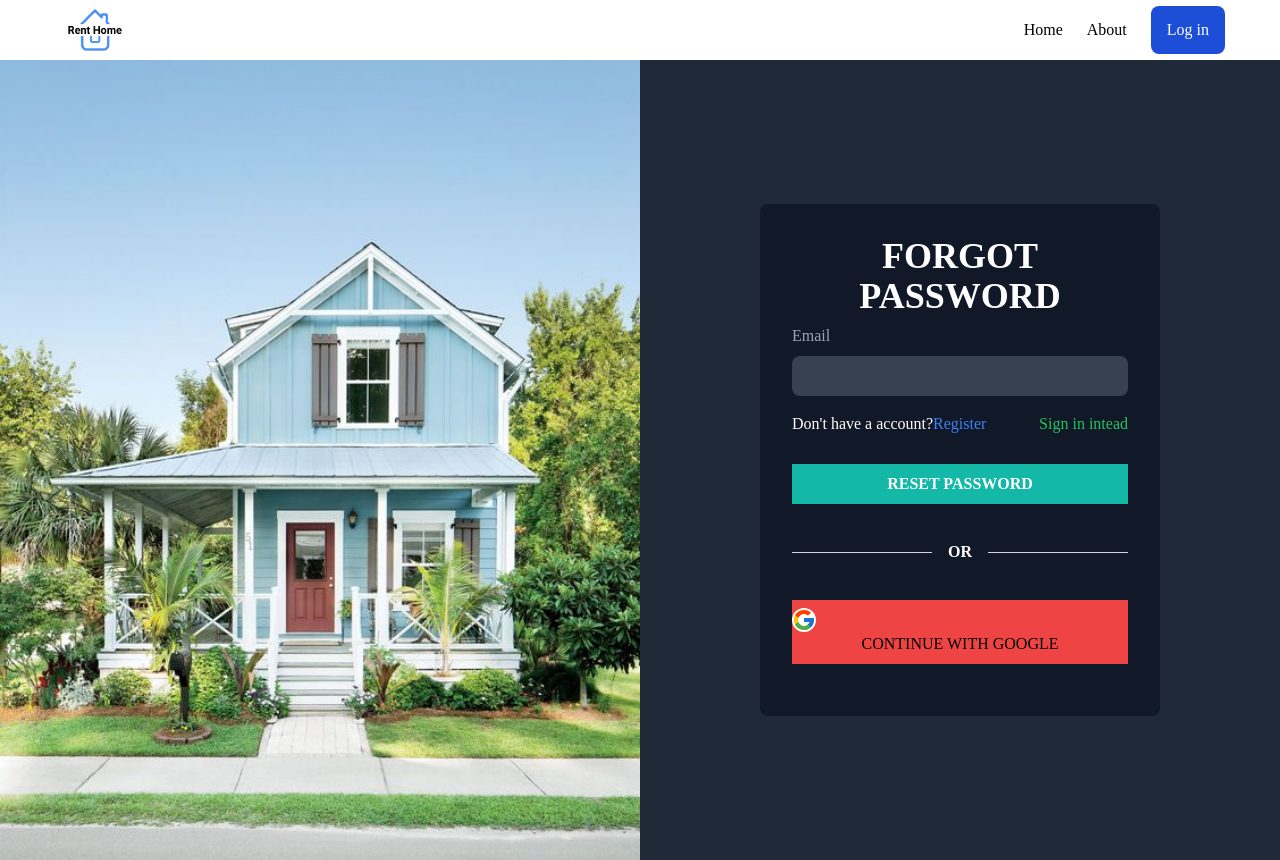
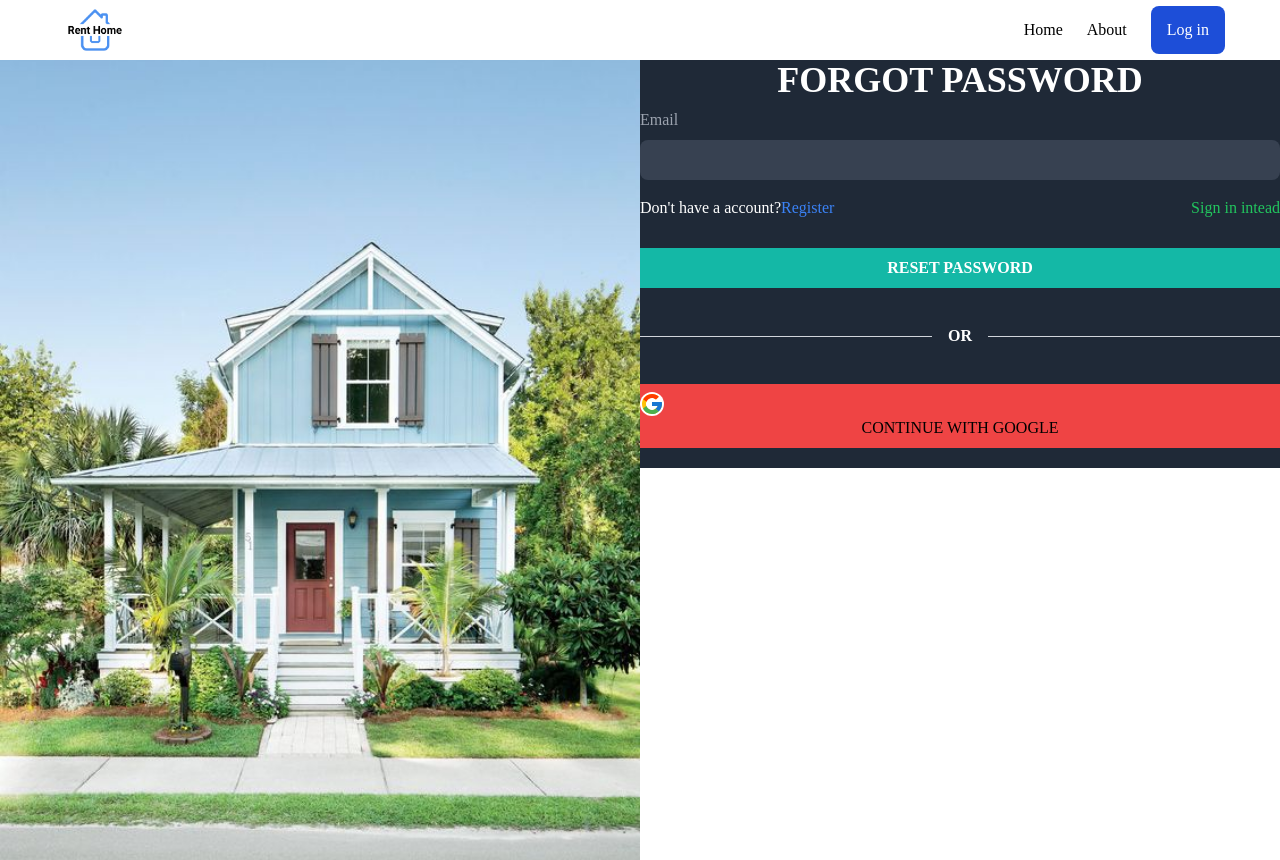
Before and after one commit to VuHuong511/Rent_house_FinalProject, a React (Create React App) app: page /forgotpassword in a window 1280 px wide. Built offline with nearby package versions, Linux system fonts and the light colour scheme.

Commit message:
forgot password functionality

```diff
--- a/src/components/OAuth.js
+++ b/src/components/OAuth.js
@@ -25,7 +25,7 @@ export default function OAuth() {
           timestamp: serverTimestamp(),
         });
       }
-      navigate("/");
+      navigate("/login");
     } catch (error) {
       toast.error("Could not authorize with Google");
       console.log(error);
--- a/src/pages/ForgotPassword.js
+++ b/src/pages/ForgotPassword.js
@@ -1,19 +1,26 @@
+import { sendPasswordResetEmail, getAuth } from "firebase/auth";
 import React, { useState } from "react";
 import { FcGoogle } from "react-icons/fc";
 import { Link } from "react-router-dom";
+import { toast } from "react-toastify";
 import login from "../assets/img/login.jpg";
 
 export default function ForgotPassword() {
-  const [formData, setformData] = useState({
-    email: "",
-    password: "",
-  });
-  const { name, email, password } = formData;
+  const [email, setEmail] = useState();
   function onChange(e) {
-    setformData((prevState) => ({
-      ...prevState,
-      [e.target.id]: e.target.value,
-    }));
+    setEmail(e.target.value);
+
+
+  }
+  async function onSubmit(e){
+    e.preventDefault()
+    try{
+      const auth = getAuth()
+      await sendPasswordResetEmail(auth, email)
+      toast.success("Email was sent")
+    }catch(error){
+      toast.error("could not send reset password ")
+    }
   }
   const [showPassword, setShowPassword] = useState(false);
   return (
@@ -22,8 +29,8 @@ export default function ForgotPassword() {
         <img className="w-full h-screen object-cover" src={login} alt="" />
       </div>
 
+        <form  onSubmit={onSubmit}>
       <div className="bg-gray-800 flex flex-col justify-center">
-        <form className="max-w-[400px] w-full mx-auto bg-gray-900 p-8 px-8 rounded-lg ">
           <h2 className="text-4xl text-white font-bold text-center">
             FORGOT PASSWORD
           </h2>
@@ -67,8 +74,8 @@ export default function ForgotPassword() {
             <FcGoogle className="text-2xl bg-white rounded-full mr-2" />
             CONTINUE WITH GOOGLE
           </button>
+      </div>
         </form>
-      </div>
     </div>
   );
 }
```
